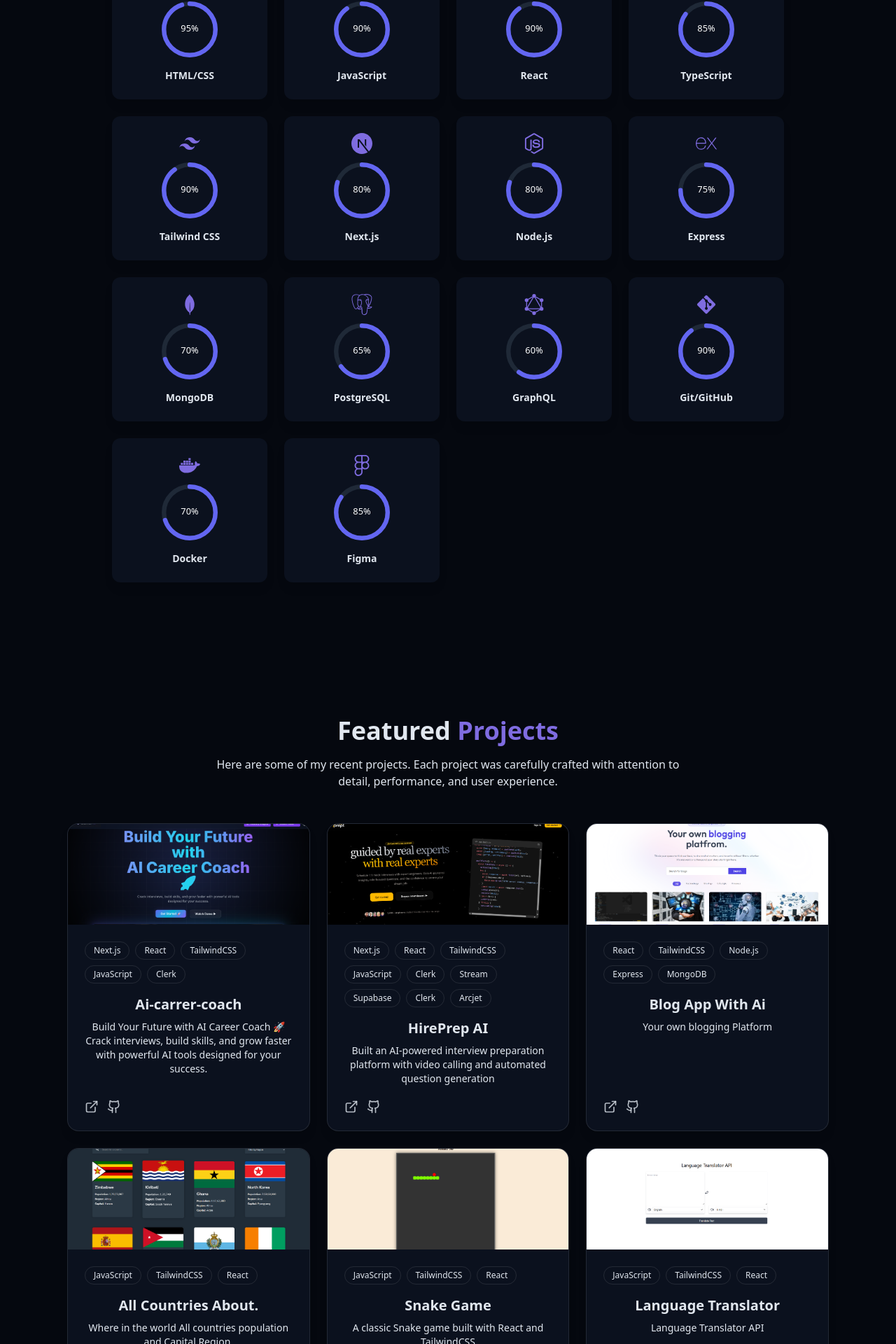
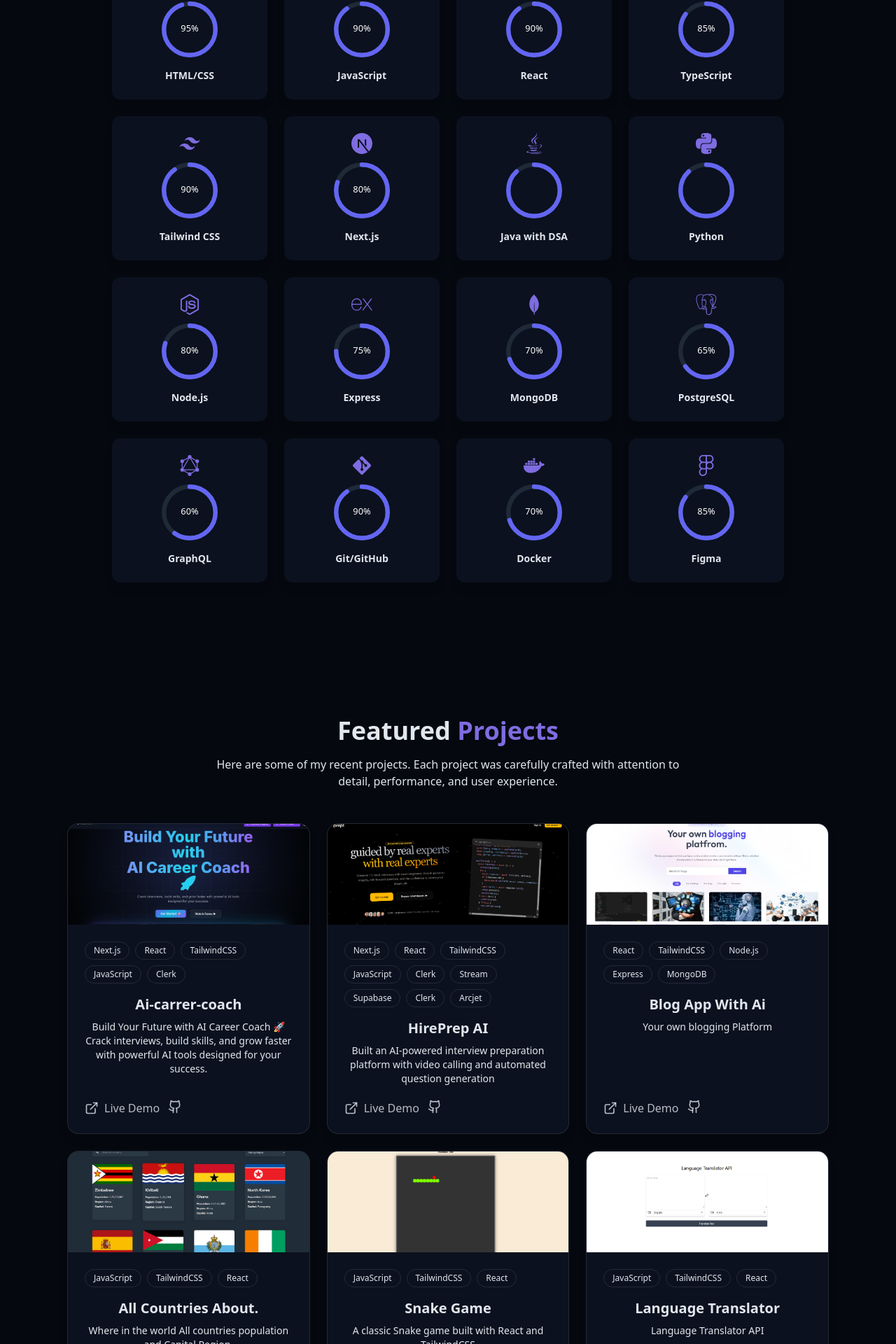
Before and after one commit to surajsinghsft/portfolio, a React (Vite) app: page / in a window 1280 px wide. Shown: the part 1842-3762 px from the top of the page at 70% size. Built offline with nearby package versions, Linux system fonts and the light colour scheme.

Commit message:
update project

```diff
--- a/src/App.jsx
+++ b/src/App.jsx
@@ -1,7 +1,7 @@
+import { Toaster } from "@/components/ui/toaster";
 import { BrowserRouter, Route, Routes } from "react-router-dom";
 import { Home } from "./pages/Home";
 import { NotFound } from "./pages/NotFound";
-import { Toaster } from "@/components/ui/toaster";
 
 function App() {
   return (
--- a/src/components/AboutSection.jsx
+++ b/src/components/AboutSection.jsx
@@ -33,7 +33,7 @@ export const AboutSection = () => {
               </a>
 
               <a
-                href="/resume.pdf"
+                href="/cv.pdf"
                 download
                 className="px-6 py-2 rounded-full border border-primary text-primary hover:bg-primary/10 transition-colors duration-300"
               >
--- a/src/components/ProjectsSection.jsx
+++ b/src/components/ProjectsSection.jsx
@@ -105,7 +105,15 @@ export const ProjectsSection = () => {
           {projects.map((project) => (
             <div
               key={project.id}
-              className="group flex h-full flex-col overflow-hidden rounded-2xl border border-white/10 bg-card shadow-lg transition-transform duration-300 hover:-translate-y-2"
+              role="button"
+              tabIndex={0}
+              onClick={() => window.open(project.demoUrl, "_blank", "noopener,noreferrer")}
+              onKeyDown={(event) => {
+                if (event.key === "Enter" || event.key === " ") {
+                  window.open(project.demoUrl, "_blank", "noopener,noreferrer");
+                }
+              }}
+              className="group flex h-full flex-col overflow-hidden rounded-2xl border border-white/10 bg-card shadow-lg transition-transform duration-300 hover:-translate-y-2 cursor-pointer"
             >
               <div className="h-36 overflow-hidden">
                 <img
@@ -134,19 +142,16 @@ export const ProjectsSection = () => {
                 </p>
 
                 <div className="mt-auto flex space-x-3">
-                  <a
-                    href={project.demoUrl}
-                    target="_blank"
-                    rel="noreferrer"
-                    className="text-foreground/80 transition-colors duration-300 hover:text-primary"
-                  >
+                  <span className="text-foreground/80 transition-colors duration-300 group-hover:text-primary flex items-center gap-2">
                     <ExternalLink size={20} />
-                  </a>
+                    Live Demo
+                  </span>
 
                   <a
                     href={project.githubUrl}
                     target="_blank"
                     rel="noreferrer"
+                    onClick={(event) => event.stopPropagation()}
                     className="text-foreground/80 transition-colors duration-300 hover:text-primary"
                   >
                     <Github size={20} />
--- a/src/components/SkillsSection.jsx
+++ b/src/components/SkillsSection.jsx
@@ -12,6 +12,7 @@ import {
   FaNodeJs,
   FaGitAlt,
   FaDocker,
+  FaJava,
 } from "react-icons/fa";
 
 import {
@@ -23,6 +24,7 @@ import {
   SiPostgresql,
   SiGraphql,
   SiFigma,
+  SiPython,
 } from "react-icons/si";
 
 const skills = [
@@ -33,6 +35,8 @@ const skills = [
   { name: "Tailwind CSS", level: 90, category: "frontend", icon: <SiTailwindcss /> },
   { name: "Next.js", level: 80, category: "frontend", icon: <SiNextdotjs /> },
 
+  { name: "Java with DSA", level: 88, showPercent: false, category: "backend", icon: <FaJava /> },
+  { name: "Python", level: 88, showPercent: false, category: "backend", icon: <SiPython /> },
   { name: "Node.js", level: 80, category: "backend", icon: <FaNodeJs /> },
   { name: "Express", level: 75, category: "backend", icon: <SiExpress /> },
   { name: "MongoDB", level: 70, category: "backend", icon: <SiMongodb /> },
@@ -97,7 +101,7 @@ export const SkillsSection = () => {
                 <div className="w-20 h-20 mx-auto mb-4">
                   <CircularProgressbar
                     value={skill.level}
-                    text={`${skill.level}%`}
+                    text={skill.showPercent === false ? "" : `${skill.level}%`}
                     styles={buildStyles({
                       pathColor: "#6366f1",
                       textColor: "#ffffff",
```
Also changed, not shown: 2 other files (tests, documents, lock files or other folders).
